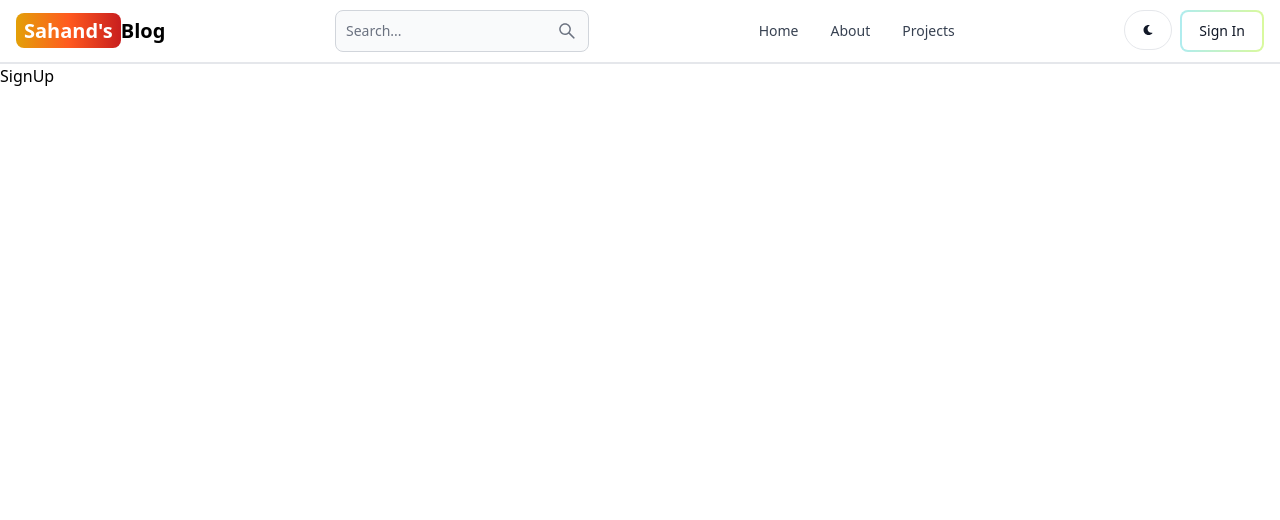
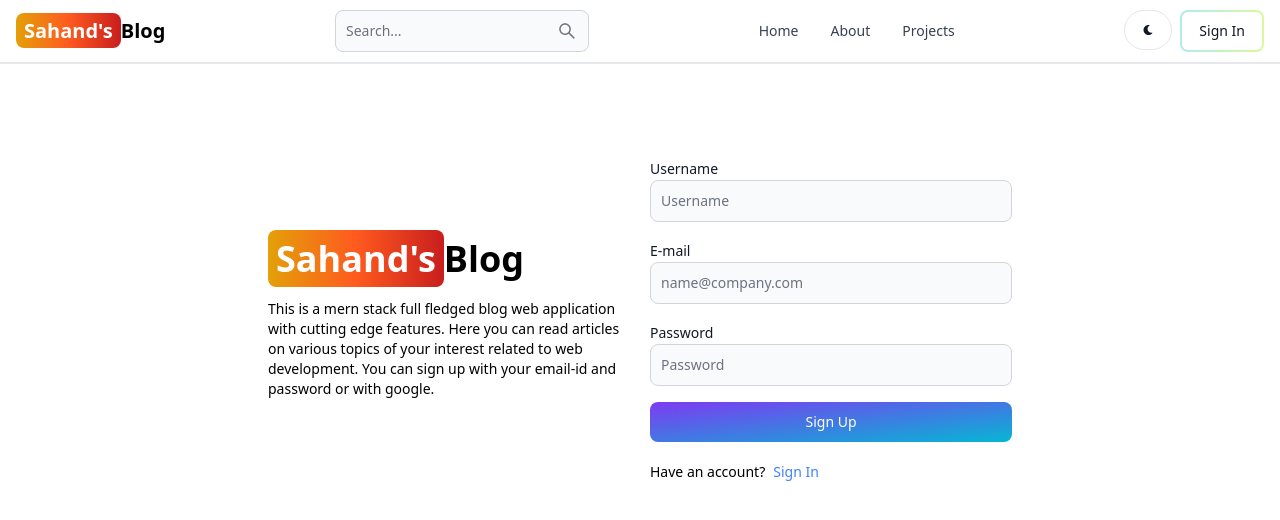
Before and after one commit to nandini-patel-mnnit/mern-blog, a React (Vite) app in the folder client/: page /sign-up in a window 1280 px wide. Shown: the top 520 px of the page. Built offline with nearby package versions, Linux system fonts and the light colour scheme.

Commit message:
create sign up page UI

```diff
--- a/client/src/pages/SignUp.jsx
+++ b/client/src/pages/SignUp.jsx
@@ -1,7 +1,48 @@
+import { Label, TextInput, Button } from 'flowbite-react';
 import React from 'react'
+import { Link } from 'react-router-dom';
 
 export default function SignUp() {
   return (
-    <div>SignUp</div>
+    <div className='min-h-screen mt-20'>
+      <div className='flex p-3 max-w-3xl mx-auto flex-col md:flex-row md:items-center gap-5'>
+        <div className='flex-1'>
+          <Link to="/" className='font-bold dark:text-white text-4xl'>
+            <span className='px-2 py-1 bg-gradient-to-r from-yellow-400 via-orange-500 to-red-700 rounded-lg text-white'>Sahand's</span>
+            Blog
+          </Link>
+          <p className='text-sm mt-5'>
+            This is a mern stack full fledged blog web application with cutting edge features. Here you can read articles on various topics of your interest related to web development. You can sign up with your email-id and password or with google.
+          </p>
+        </div>
+        <div className='flex-1'>
+          <form className='flex flex-col gap-4'>
+            <div>
+              <Label value='Username' />
+              <TextInput type='text' placeholder='Username' id='username' />
+            </div>
+            <div>
+              <Label value='E-mail' />
+              <TextInput type='text' placeholder='name@company.com' id='email' />
+            </div>
+            <div>
+              <Label value='Password' />
+              <TextInput type='text' placeholder='Password' id='password' />
+            </div>
+            <Button gradientDuoTone='purpleToBlue' type='submit' >
+              Sign Up
+            </Button>
+          </form>
+          <div className='flex gap-2 text-sm mt-5'>
+            <span>
+              Have an account?
+            </span>
+            <Link to='/sign-in' className='text-blue-500'>
+              Sign In
+            </Link>
+          </div>
+        </div>
+      </div>
+    </div>
   )
 }
```
